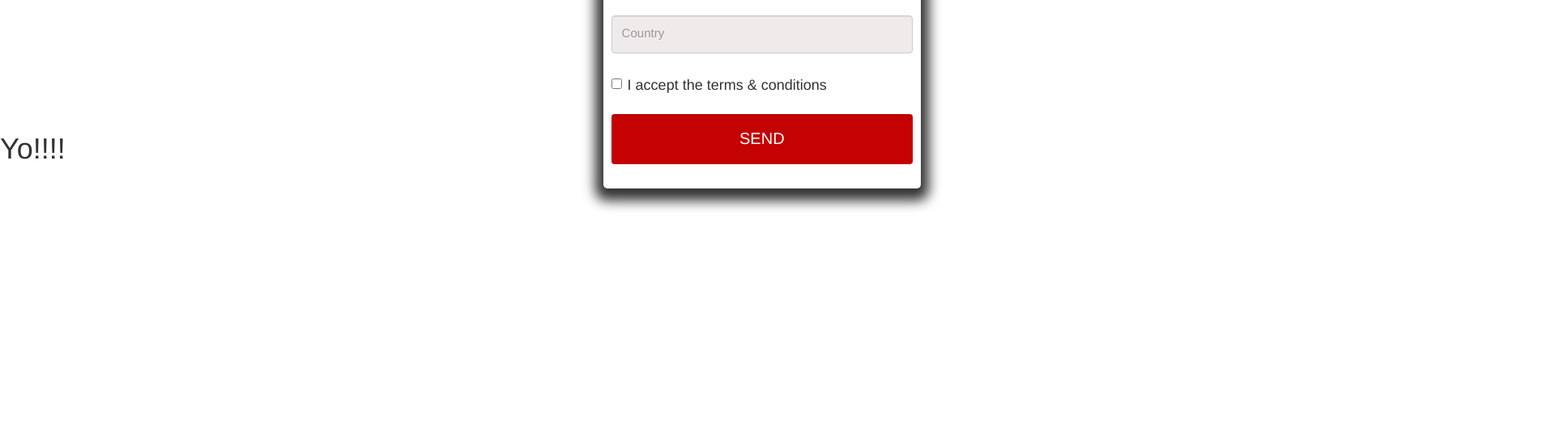
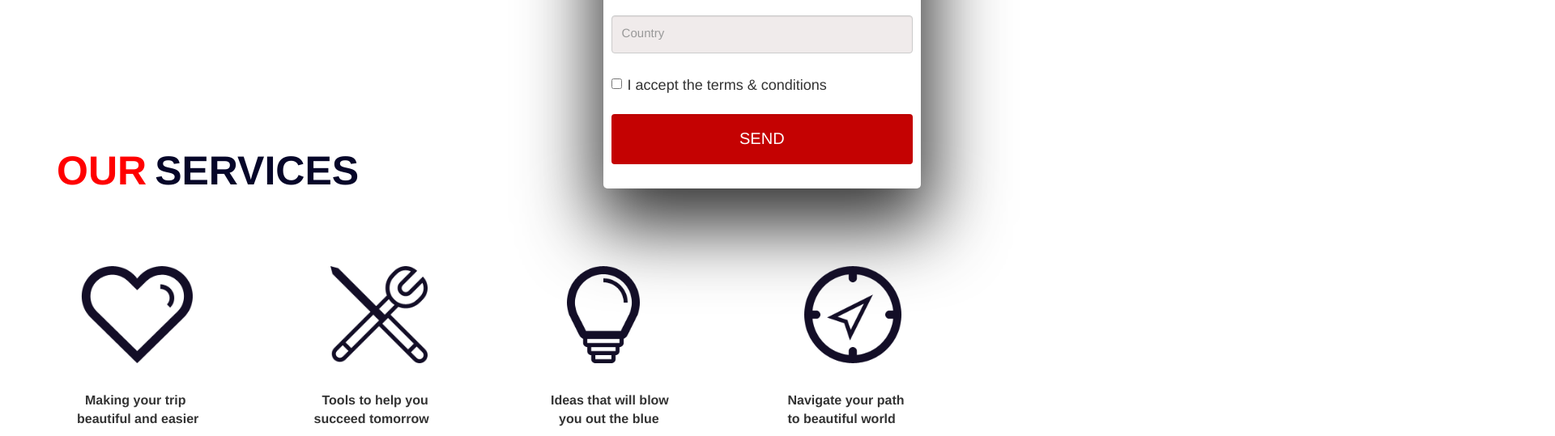
Before and after one commit to reeversedev/couch-fashion, a plain HTML site: page couch-fashion/index.html in a window 1280 px wide. Shown: the part 537-1076 px from the top of the page at 81% size, 1920 px wide, since content can reach past the window. Before the commit the page ends 800 px from the top, so only its background shows below. Drawn offline with nearby package versions, Linux system fonts and the light colour scheme.

Commit message:
Updated till Our Services.

```diff
--- a/couch-fashion/index.html
+++ b/couch-fashion/index.html
@@ -72,10 +72,38 @@
       </div>
     </div>
   </div>
+  <div class="container clearfix">
+    <div id="our-services">
+      <h1><span class="red" id="our">Our</span> <span class="blue" id="services">Services</span></h1>
+    </div>
+    <div class="row clearfix" id="promotional-icons">
+      <div class="polaroid col-md-3">
+        <img src="src/resources/icon3.png">
+        <div class="container">
+          <p><span class="first-line">Making your trip</span> <span>beautiful and easier</span></p>
+        </div>
+      </div>
+      <div class="polaroid col-md-3">
+        <div class="container">
+          <img src="src/resources/icon4.png">
+          <p><span class="first-line">Tools to help you</span> <span>succeed tomorrow</span></p>
+        </div>
+      </div>
+      <div class="polaroid col-md-3 clearfix">
+          <div class="container">
+              <img src="src/resources/icon2.png">
+              <p>Ideas that will blow <span class="first-line">you out the blue</span></p>
+            </div>
+      </div>
+      <div class="polaroid col-md-3">
+          <div class="container">
+              <img src="src/resources/icon1.png">
+              <p>Navigate your path <span>to beautiful world</</p>
+            </div>
+      </div>
+    </div>
+  </div>
 
-  <div>
-    <h1>Yo!!!!</h1>
-  </div>
   <!-- < Container (The Band Section)
 <div id="band" class="container text-center">
   <h3>THE BAND</h3>
--- a/couch-fashion/src/stylesheets/style.css
+++ b/couch-fashion/src/stylesheets/style.css
@@ -83,7 +83,7 @@
 .white {
     background-color: white;
     border-radius: 5px;
-    box-shadow: 0px 5px 15px 10px;
+    box-shadow: 2px 35px 90px 12px;
 }
 
 .form-group {
@@ -125,3 +125,44 @@
 .checkbox-form {
     margin-top: -5px;
 }
+.red{
+    color: red;
+}
+.blue {
+    color: #060629;
+}
+#our {
+    font-weight: bold;
+    text-transform: uppercase;
+    font-size: 50px;
+}
+#services {
+    font-weight: bold;
+    text-transform: uppercase;
+    font-size: 50px;
+}
+#our-services {
+    margin-top: 40px;
+}
+.polaroid {
+    margin-top: 80px;
+    float: left;
+}
+.polaroid img {
+    height: 120px;
+    display: block;
+    margin-left: 30px;
+}
+.polaroid .container p {
+    margin-top: 35px;
+    padding-left: 10px;
+    padding-right: 60px;
+    font-weight: bold;
+    font-size: 16px;
+}
+.polaroid .container p span {
+    display: block;
+}
+.first-line {
+    padding-left: 10px;
+}
```
